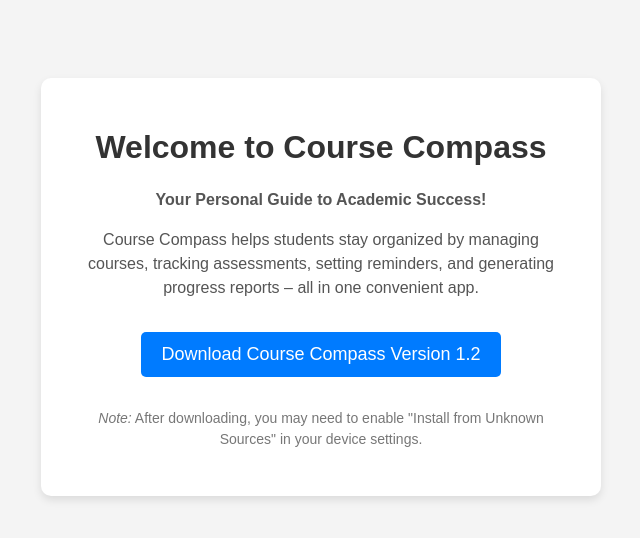
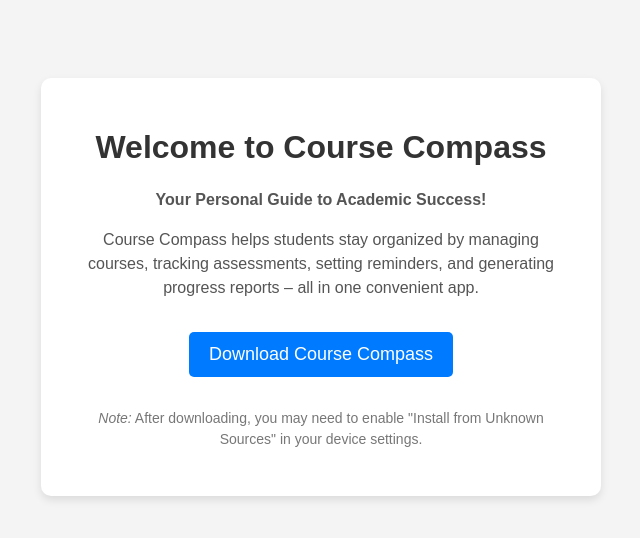
Before and after one commit to rosswilliamsdev/CourseCompassDownloadPage, a plain HTML site: page index.html in a window 1280 px wide. Shown: the whole page, without its empty margins (319-959 px from the left). Drawn offline with Linux system fonts and the light colour scheme.

Commit message:
Added apk file to project directory.

```diff
--- a/index.html
+++ b/index.html
@@ -12,8 +12,8 @@
         <p><strong>Your Personal Guide to Academic Success!</strong></p>
         <p>Course Compass helps students stay organized by managing courses, tracking assessments, setting reminders, and generating progress reports – all in one convenient app.</p>
 
-        <a class="download-btn" href="https://drive.google.com/file/d/1u1shbpa81kCHJRJSFc1IvJoJojy1TMg3/view?usp=sharing" download="CourseCompass.apk">
-            Download Course Compass Version 1.2
+        <a class="download-btn" href="CourseCompass-Signed.apk" download>
+            Download Course Compass
         </a>
 
 
```
Also changed, not shown: 1 other file.
